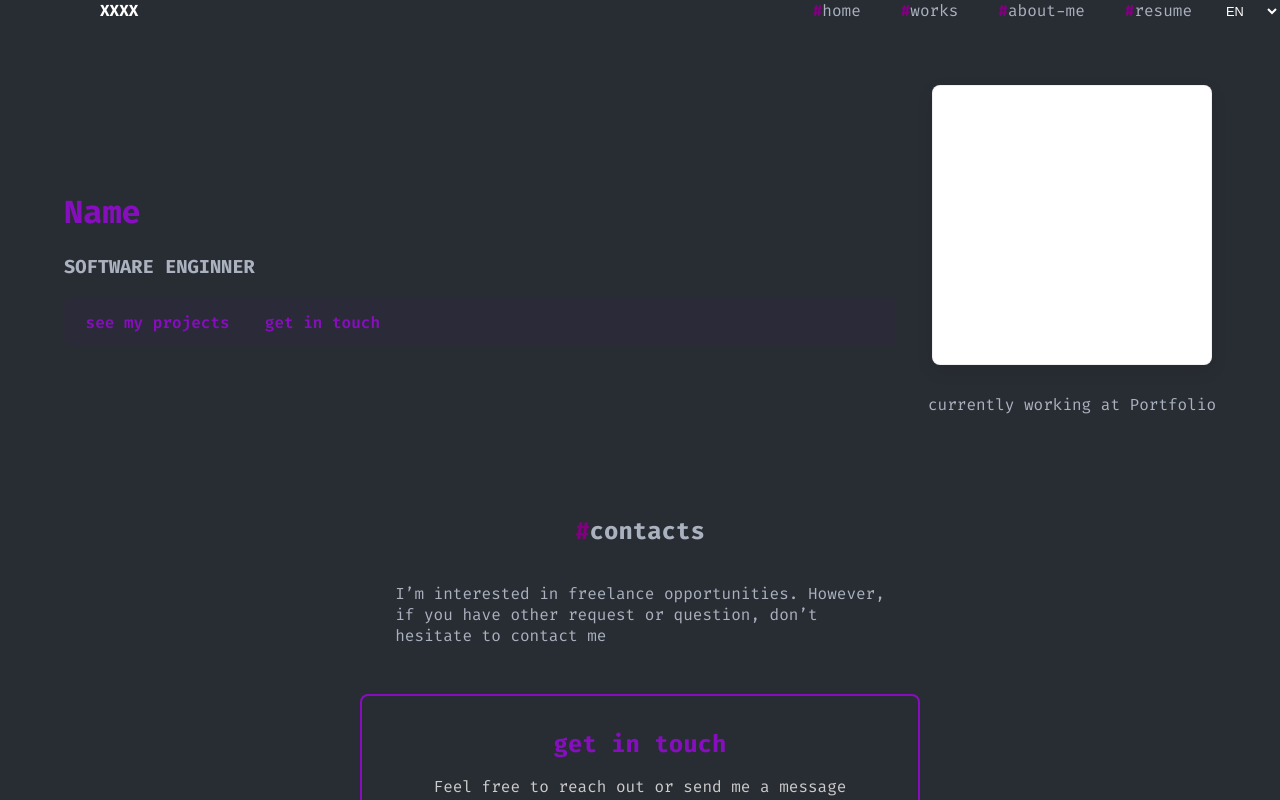
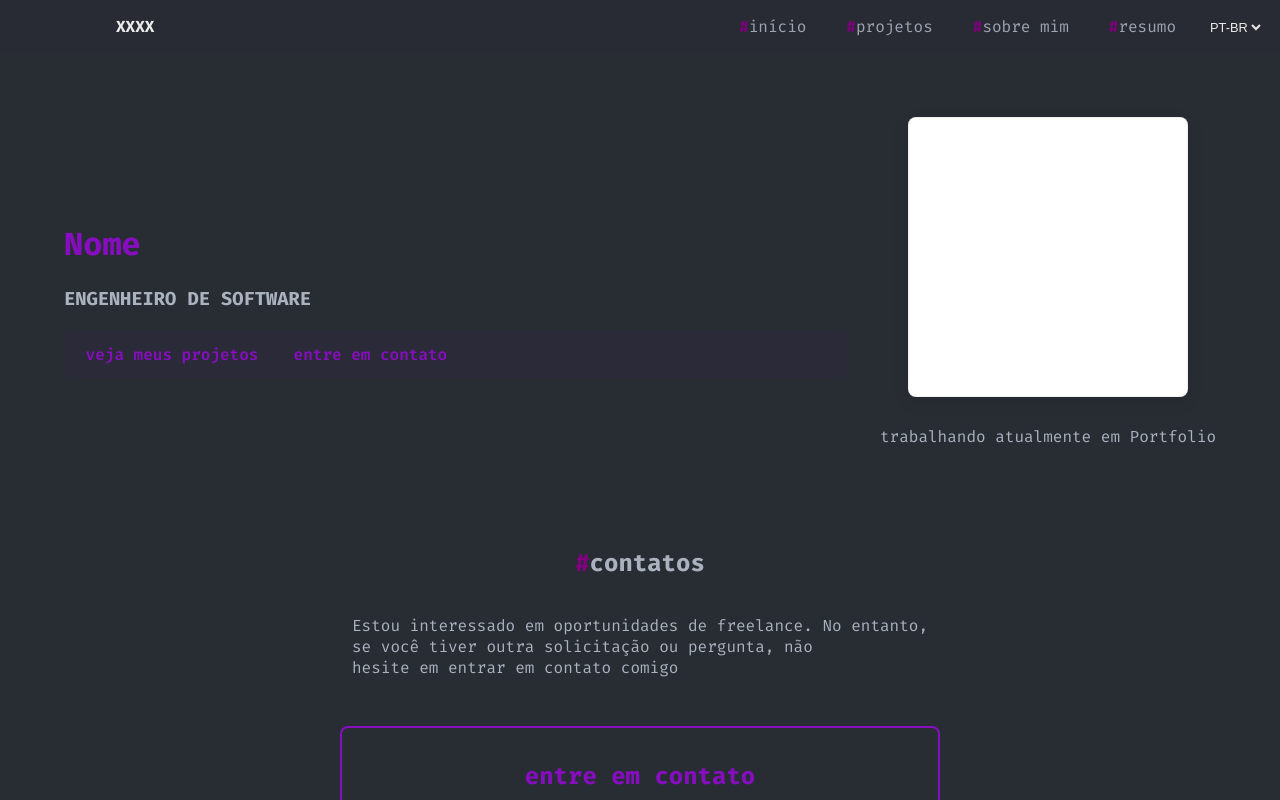
Before and after one commit to Laboratorio-desenvolvimento/portfolio, a React app in the folder frontend/: page / in a window 1280 px wide. Shown: the top 800 px of the page. Built offline with nearby package versions, Linux system fonts and the light colour scheme; the HTML template or start-up script is replaced by a standard one.

Commit message:
fix: default language & header style

```diff
--- a/frontend/src/components/Header.jsx
+++ b/frontend/src/components/Header.jsx
@@ -7,7 +7,7 @@ const Header = () => {
   const { t, idioma, changeLanguage } = useLanguage()
 
   return (
-    <header className="cabeca">
+    <header className="cabeca" style={ { padding: '1rem', backgroundColor: '#282C33', opacity: 0.9 } }>
       <h4 className="titulo">XXXX</h4>
 
       <nav>
@@ -42,8 +42,8 @@ const Header = () => {
               value={idioma}
               onChange={(e) => changeLanguage(e.target.value)}
             >
+              <option value="PT">PT-BR</option>
               <option value="EN">EN</option>
-              <option value="PT">PT-BR</option>
             </select>
           </li>
         </ul>
--- a/frontend/src/components/Layout.jsx
+++ b/frontend/src/components/Layout.jsx
@@ -1,4 +1,4 @@
-import Header from './Header';
+import Header from './header';
 import Footer from './Footer';
 
 const Layout = ({ children }) => {
--- a/frontend/src/components/header.jsx
+++ b/frontend/src/components/header.jsx
@@ -7,7 +7,7 @@ const Header = () => {
   const { t, idioma, changeLanguage } = useLanguage()
 
   return (
-    <header className="cabeca">
+    <header className="cabeca" style={ { padding: '1rem', backgroundColor: '#282C33', opacity: 0.9 } }>
       <h4 className="titulo">XXXX</h4>
 
       <nav>
@@ -42,8 +42,8 @@ const Header = () => {
               value={idioma}
               onChange={(e) => changeLanguage(e.target.value)}
             >
+              <option value="PT">PT-BR</option>
               <option value="EN">EN</option>
-              <option value="PT">PT-BR</option>
             </select>
           </li>
         </ul>
--- a/frontend/src/locales/en.json
+++ b/frontend/src/locales/en.json
@@ -8,7 +8,7 @@
     "nome": "Name",
     "profissao": "SOFTWARE ENGINNER",
     "veja-projetos": "see my projects",
-    "entre-em-contato": "get in touch",
+    "entre-em-contato": "contact me",
     "trabalhando-atualmente": "currently working at Portfolio",
     "contato-resumo": "I’m interested in freelance opportunities. However,\n if you have other request or question, don’t \n hesitate to contact me",
     "contato-descricao": "Feel free to reach out or send me a message",
--- a/frontend/src/services/i18n.js
+++ b/frontend/src/services/i18n.js
@@ -7,8 +7,8 @@ import ptTranslation from "../locales/pt.json";
 i18n
     .use(initReactI18next)
     .init({
-        lng: "en", // Idioma padrão
-        fallbackLng: "en", // Idioma de contingência
+        lng: "pt", // Idioma padrão
+        fallbackLng: "pt", // Idioma de contingência
         resources: {
             en: {
                 translation: enTranslation
--- a/frontend/src/services/translation.js
+++ b/frontend/src/services/translation.js
@@ -3,7 +3,7 @@ import { useTranslation } from 'react-i18next';
 
 export const useLanguage = () => {
     const { t, i18n } = useTranslation();
-    const [idioma, setIdioma] = useState('EN');
+    const [idioma, setIdioma] = useState('PT');
 
     useEffect(() => {
         setIdioma(i18n.language.toUpperCase());
```
Also changed, not shown: 1 other file (tests, documents, lock files or other folders).
